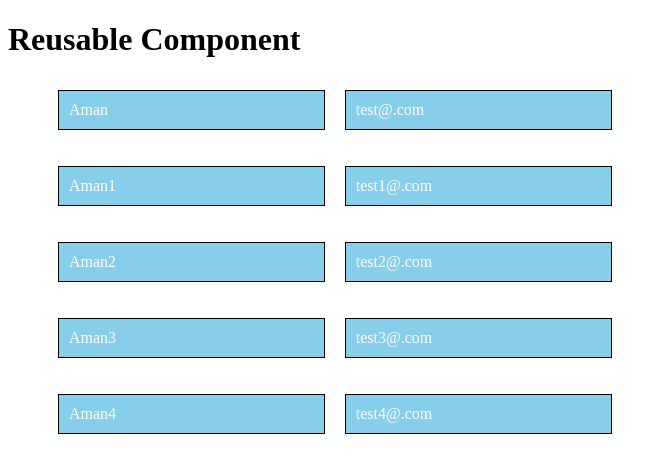
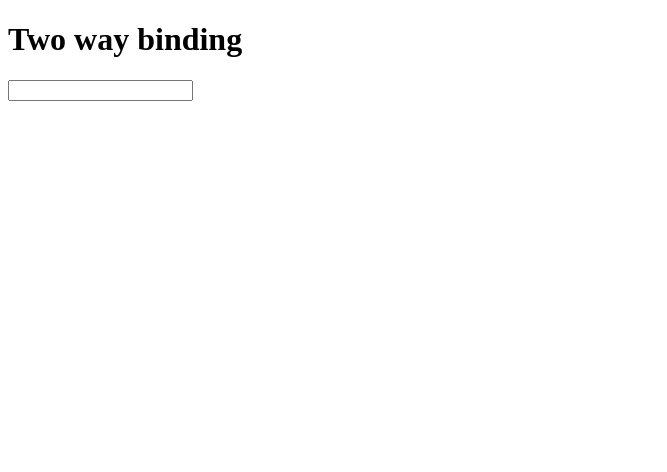
Before and after one commit to Amanymous/learning-Angular, an Angular app: page / in a window 1280 px wide. Shown: the top 472 px of the page, without its empty margins (0-667 px from the left). Built offline with nearby package versions, Linux system fonts and the light colour scheme.

Commit message:
feat: two way binding

```diff
--- a/src/app/app.component.html
+++ b/src/app/app.component.html
@@ -1,4 +1,3 @@
-<h1>Reusable Component</h1>
-<ul *ngFor="let user of userDetails">
-    <app-user-details [item]='user'></app-user-details>
-</ul>
+<h1>Two way binding</h1>
+<input type="text" [(ngModel)]="name"/>
+<h1>{{name}}</h1>
--- a/src/app/app.component.ts
+++ b/src/app/app.component.ts
@@ -7,24 +7,5 @@ import { NgForm } from '@angular/forms';
 })
 export class AppComponent {
   title = 'Angular Template Driven Form';
-  userDetails = [
-    {
-      name: 'Aman', Email: "test@.com"
-    },
-    {
-      name: 'Aman1', Email: "test1@.com"
-    }
-    ,
-    {
-      name: 'Aman2', Email: "test2@.com"
-    }
-    ,
-    {
-      name: 'Aman3', Email: "test3@.com"
-    }
-    , {
-      name: 'Aman4', Email: "test4@.com"
-    }
-
-  ]
+ name:any
 }
--- a/src/app/app.module.ts
+++ b/src/app/app.module.ts
@@ -3,12 +3,12 @@ import { BrowserModule } from '@angular/platform-browser';
 import {FormsModule} from '@angular/forms'
 import { AppRoutingModule } from './app-routing.module';
 import { AppComponent } from './app.component';
-import { UserDetailsComponent } from './user-details/user-details.component';
+
 
 @NgModule({
   declarations: [
     AppComponent,
-    UserDetailsComponent,
+
 
   ],
   imports: [
--- a/src/app/user-details/user-details.component.css
+++ /dev/null
@@ -1,9 +0,0 @@
-li{
-    display: inline-block;
-    padding: 10px;
-    background-color: skyblue;
-    width: 20%;
-    color: white;
-    margin: 10px;
-    border: 1px solid black;
-}
--- a/src/app/user-details/user-details.component.html
+++ /dev/null
@@ -1,2 +0,0 @@
-<li>{{item.name}}</li>
-<li>{{item.Email}}</li>
--- a/src/app/user-details/user-details.component.ts
+++ /dev/null
@@ -1,15 +0,0 @@
-import { Component, OnInit,Input } from '@angular/core';
-
-@Component({
-  selector: 'app-user-details',
-  templateUrl: './user-details.component.html',
-  styleUrls: ['./user-details.component.css']
-})
-export class UserDetailsComponent implements OnInit {
-
-  constructor() { }
-@Input() item:{name:string,Email:string}={name:'',Email:''}
-  ngOnInit(): void {
-  }
-
-}
```
Also changed, not shown: 1 other file (tests, documents, lock files or other folders).
